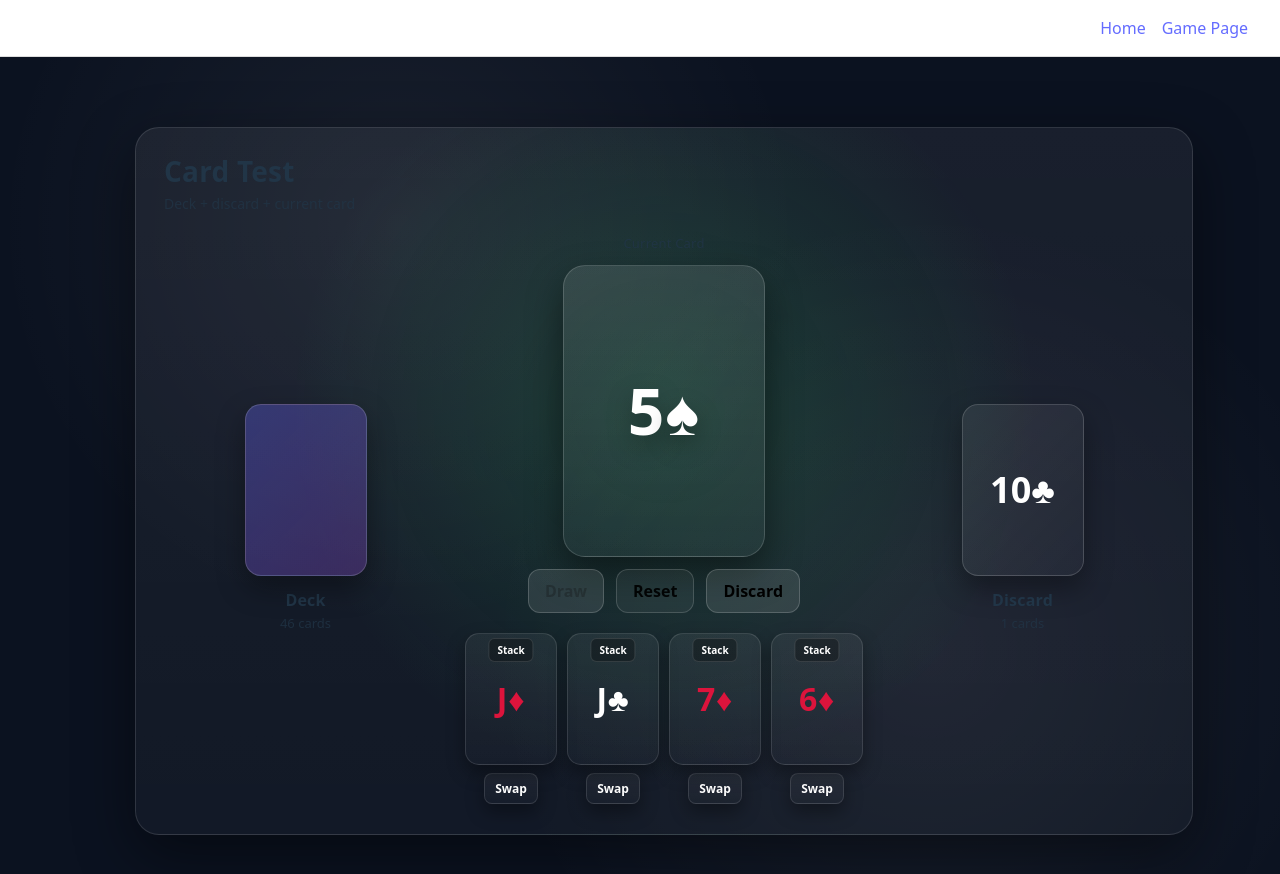
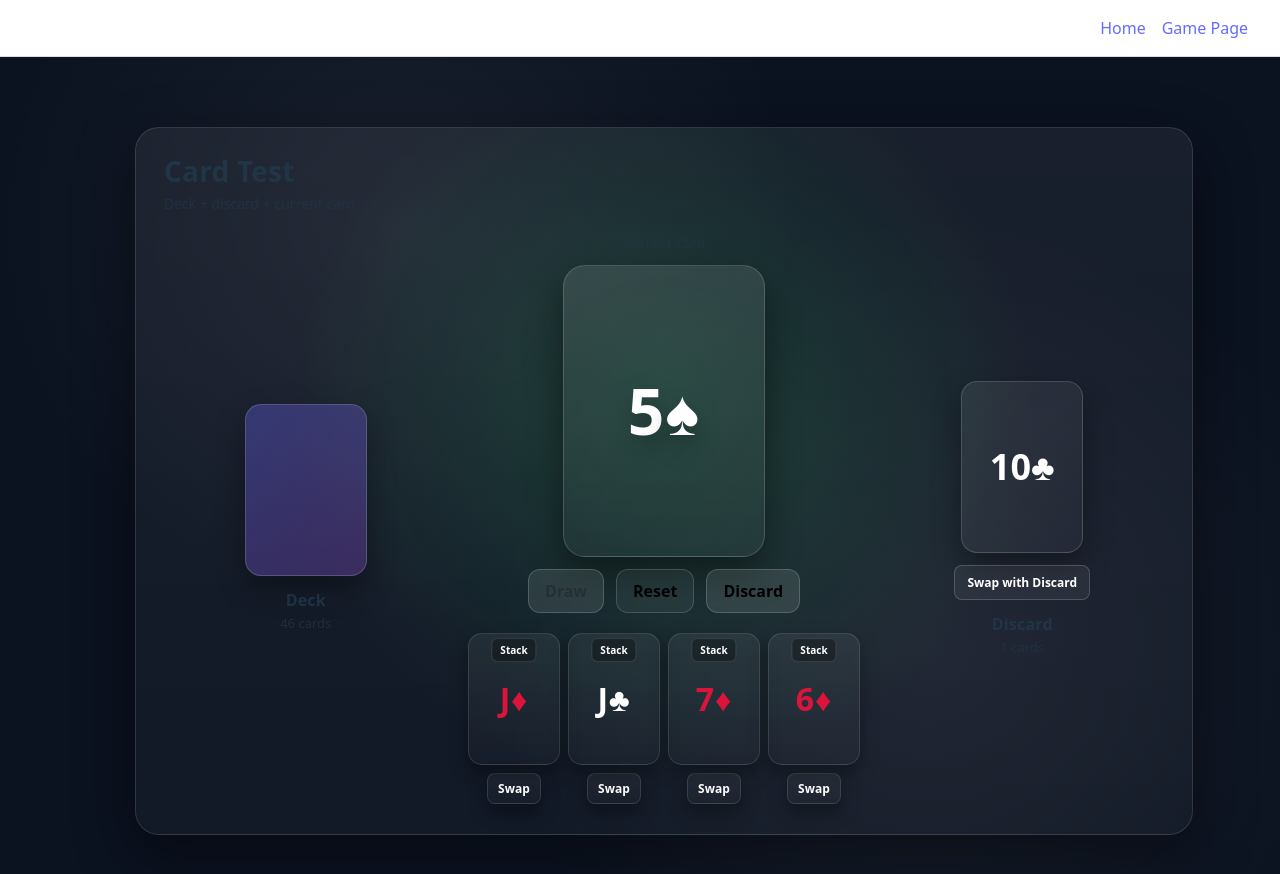
Before and after one commit to sheinhtuttunlwin/cactus-web-game, a React (Vite) app in the folder cactus-client/: page /game in a window 1280 px wide. Both pictures are taken after a click on the button "Draw". Shown: the top 874 px of the page. Built offline with nearby package versions, Linux system fonts and the light colour scheme.

Commit message:
Added penalty for stacking wrong, added swap with discard pile

```diff
--- a/cactus-client/src/pages/Game.jsx
+++ b/cactus-client/src/pages/Game.jsx
@@ -8,6 +8,7 @@ function Game () {
     const [currentCard, setCurrentCard] = useState(null);
     const [pendingCard, setPendingCard] = useState(null);
     const [hand, setHand] = useState([]);
+    const [swappingWithDiscard, setSwappingWithDiscard] = useState(false);
 
     // Deal 4 cards at the start of the game and put one card in discard pile
     useEffect(() => {
@@ -73,9 +74,34 @@ function Game () {
         setHand((prev) => prev.filter((_, i) => i !== index));
         setDiscardPile((prev) => [...prev, handCard]);
       } else {
-        // ranks don't match
+        // ranks don't match, add 2 cards from deck to hand as penalty
         alert("does not match");
+        const newDeck = [...deck];
+        const cardsToAdd = [];
+        for (let i = 0; i < 2 && newDeck.length > 0; i++) {
+          cardsToAdd.push(newDeck.pop());
+        }
+        setDeck(newDeck);
+        setHand((prev) => [...prev, ...cardsToAdd]);
       }
+    };
+
+    const handleSwapWithDiscard = (index) => {
+      const lastDiscardedCard = discardPile[discardPile.length - 1];
+      const handCard = hand[index];
+
+      // Swap: hand card goes to discard, discard card goes to hand
+      const newHand = [...hand];
+      newHand[index] = lastDiscardedCard;
+      setHand(newHand);
+
+      setDiscardPile((prev) => {
+        const newPile = [...prev];
+        newPile[newPile.length - 1] = handCard;
+        return newPile;
+      });
+
+      setSwappingWithDiscard(false);
     };
 
     const handleResetDeck = () => {
@@ -167,7 +193,7 @@ function Game () {
                 <div style={styles.handContainer}>
                   {hand.length > 0 ? (
                     <>
-                        <div style={styles.miniHand}>
+                        <div style={hand.length < 4 ? styles.miniHandFlex : styles.miniHand}>
                           {hand.map((card, idx) => (
                             <div key={card.id} style={styles.miniCardWrapper}>
                               <div style={styles.miniCard}>
@@ -187,6 +213,11 @@ function Game () {
                               {pendingCard ? (
                                 <button style={styles.swapSmall} onClick={() => handleSwapWith(idx)}>
                                   Swap
+                                </button>
+                              ) : null}
+                              {swappingWithDiscard ? (
+                                <button style={styles.swapSmall} onClick={() => handleSwapWithDiscard(idx)}>
+                                  Swap with Discard
                                 </button>
                               ) : null}
                             </div>
@@ -219,6 +250,16 @@ function Game () {
                     <div style={styles.discardMiniPlaceholder}>Empty</div>
                     )}
                 </div>
+
+                {discardPile.length > 0 ? (
+                  <button
+                    style={styles.swapDiscardButton}
+                    onClick={() => setSwappingWithDiscard(!swappingWithDiscard)}
+                    title="Swap a hand card with the top discard card"
+                  >
+                    {swappingWithDiscard ? "Cancel" : "Swap with Discard"}
+                  </button>
+                ) : null}
 
                 <div style={styles.pileLabel}>
                     <div style={styles.pileName}>Discard</div>
@@ -409,10 +450,18 @@ const styles = {
     marginTop: 8,
   },
 
-  miniHand: {
+  miniHandFlex: {
     display: "flex",
     gap: 10,
     alignItems: "center",
+    justifyContent: "center",
+  },
+
+  miniHand: {
+    display: "grid",
+    gridTemplateColumns: "repeat(4, 90px)",
+    gap: 10,
+    justifyContent: "center",
   },
 
   miniCard: {
@@ -468,4 +517,15 @@ const styles = {
     cursor: "pointer",
     fontWeight: 700,
   },
+
+  swapDiscardButton: {
+    padding: "8px 12px",
+    fontSize: 12,
+    borderRadius: 8,
+    border: "1px solid rgba(255,255,255,0.18)",
+    background: "rgba(255,255,255,0.06)",
+    color: "white",
+    cursor: "pointer",
+    fontWeight: 700,
+  },
 };
```
